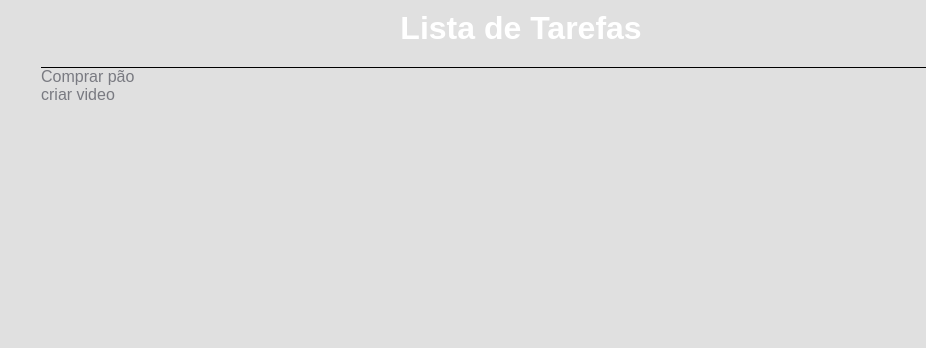
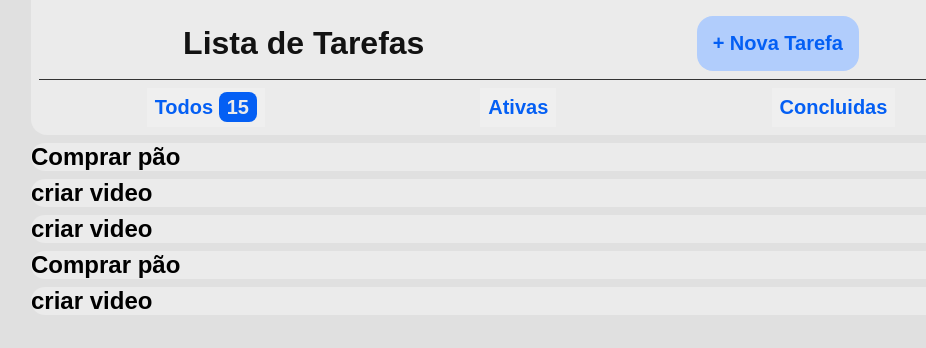
Before and after one commit to ianabreu/to-do-list, a React (Create React App) app: page / in a window 1280 px wide. Shown: the top 348 px of the page, without its empty margins (119-1045 px from the left). Built offline with nearby package versions, Linux system fonts and the light colour scheme.

Commit message:
criação do componente de lista

```diff
--- a/src/App.styles.ts
+++ b/src/App.styles.ts
@@ -1,22 +1,56 @@
 import styled from "styled-components";
 
 export const Container = styled.div`
-  background-color: ${(props) => props.theme.color.backgroundHover};
-  color: #797a81;
+  background-color: ${({ theme }) => theme.color.backgroundHover};
   min-height: 100vh;
 `;
-
-export const Area = styled.div`
+export const ContainerArea = styled.div`
   margin: auto;
   max-width: 980px;
-  padding: 10px;
+`;
+export const HeaderArea = styled.div`
+  background-color: ${({ theme }) => theme.color.backgroundLight};
+  padding: ${({ theme }) => theme.spacing.p8};
+  border-bottom-left-radius: ${({ theme }) => theme.border.radius.b16};
+  border-bottom-right-radius: ${({ theme }) => theme.border.radius.b16};
+`;
+export const Header = styled.div`
+  display: flex;
+  justify-content: space-around;
+  align-items: center;
+  padding: ${({ theme }) => theme.spacing.p8};
+  margin-bottom: ${({ theme }) => theme.spacing.p8};
+  border-bottom: ${({ theme }) => theme.border.style};
+`;
+export const Title = styled.h1`
+  color: ${({ theme }) => theme.color.gray.darker};
+  text-align: center;
+`;
+export const NewTask = styled.button`
+  background-color: ${({ theme }) => theme.color.blue.blue100};
+  color: ${({ theme }) => theme.color.blue.blue500};
+  font-size: ${({ theme }) => theme.font.h3};
+  font-weight: 700;
+  border-radius: ${({ theme }) => theme.border.radius.b16};
+  padding: ${({ theme }) => theme.spacing.p16};
 `;
 
-export const Header = styled.h1`
-  margin: 0;
-  padding: 0;
-  color: #fff;
-  text-align: center;
-  border-bottom: 1px solid #000;
-  padding-bottom: 20px;
+export const FilterArea = styled.div`
+  display: flex;
+  justify-content: space-around;
 `;
+
+export const Filter = styled.button`
+  color: ${({ theme }) => theme.color.blue.blue500};
+  font-size: ${({ theme }) => theme.font.h3};
+  font-weight: 700;
+  padding: ${({ theme }) => theme.spacing.p8};
+`;
+export const TaskNumber = styled.span`
+  background-color: ${({ theme }) => theme.color.blue.blue500};
+  color: ${({ theme }) => theme.color.gray.light};
+  font-size: ${({ theme }) => theme.font.h3};
+  font-weight: 700;
+  padding: ${({ theme }) => `${theme.spacing.p4} ${theme.spacing.p8}`};
+  border-radius: ${({ theme }) => theme.border.radius.b8};
+`;
--- a/src/App.tsx
+++ b/src/App.tsx
@@ -1,21 +1,49 @@
 import { useState } from "react";
-import * as C from "./App.styles";
+import {
+  Container,
+  ContainerArea,
+  HeaderArea,
+  Header,
+  Title,
+  NewTask,
+  FilterArea,
+  Filter,
+  TaskNumber,
+} from "./App.styles";
 import { Item } from "./types/Item";
+import { ListItem } from "./components/ListItem";
 
 const App = () => {
   const [list, setList] = useState<Item[]>([
     { id: 1, title: "Comprar pão", done: false },
     { id: 2, title: "criar video", done: true },
+    { id: 2, title: "criar video", done: true },
+    { id: 1, title: "Comprar pão", done: false },
+    { id: 2, title: "criar video", done: true },
   ]);
   return (
-    <C.Container>
-      <C.Area>
-        <C.Header>Lista de Tarefas</C.Header>
+    <Container>
+      <ContainerArea>
+        <HeaderArea>
+          <Header>
+            <Title>Lista de Tarefas</Title>
+            <NewTask>+ Nova Tarefa</NewTask>
+          </Header>
+
+          <FilterArea>
+            <Filter>
+              <span>Todos</span> <TaskNumber>15</TaskNumber>
+            </Filter>
+            <Filter>Ativas</Filter>
+            <Filter>Concluidas</Filter>
+          </FilterArea>
+        </HeaderArea>
+
         {list.map((item, index) => (
-          <div>{item.title}</div>
+          <ListItem task={item} key={index} />
         ))}
-      </C.Area>
-    </C.Container>
+      </ContainerArea>
+    </Container>
   );
 };
 export default App;
--- /dev/null
+++ b/src/components/ListItem/index.tsx
@@ -0,0 +1,12 @@
+import { Title, Container } from "./styles";
+import { Item } from "../../types/Item";
+type Props = {
+  task: Item;
+};
+export const ListItem = ({ task }: Props) => {
+  return (
+    <Container>
+      <Title>{task.title}</Title>
+    </Container>
+  );
+};
--- /dev/null
+++ b/src/components/ListItem/styles.ts
@@ -0,0 +1,8 @@
+import styled from "styled-components";
+
+export const Container = styled.div`
+  background-color: ${({ theme }) => theme.color.backgroundLight};
+  margin-top: ${({ theme }) => theme.spacing.p8};
+  border-radius: ${({ theme }) => theme.border.radius.b16};
+`;
+export const Title = styled.h2``;
--- a/src/index.tsx
+++ b/src/index.tsx
@@ -2,7 +2,7 @@ import React from "react";
 import ReactDOM from "react-dom/client";
 import App from "./App";
 import reportWebVitals from "./reportWebVitals";
-import { GlobalStyle } from "./styles/global";
+import { GlobalStyle } from "./styles/globals";
 
 import { ThemeProvider } from "styled-components";
 import Theme from "./styles/Theme";
--- a/src/styles/Theme.ts
+++ b/src/styles/Theme.ts
@@ -18,9 +18,18 @@ const Theme = {
       darker: "#121212",
     },
   },
-  spacing: "0.5rem", //8px
+  spacing: {
+    p4: "0.25rem",
+    p8: "0.5rem",
+    p16: "1rem",
+    p24: "1.5rem",
+  },
   border: {
-    radius: "1rem",
+    radius: {
+      b8: "0.5rem",
+      b16: "1rem",
+      b24: "1.5rem",
+    },
     style: "0.0625rem solid #333333",
   },
 
--- a/src/styles/global.ts
+++ b/src/styles/globals.ts
@@ -7,4 +7,8 @@ export const GlobalStyle = createGlobalStyle`
     padding: 0;
     font-family: Montserrat, sans-serif;
   }
+  button, a {
+    cursor: pointer;
+    border: none;
+  }
 `;
```
